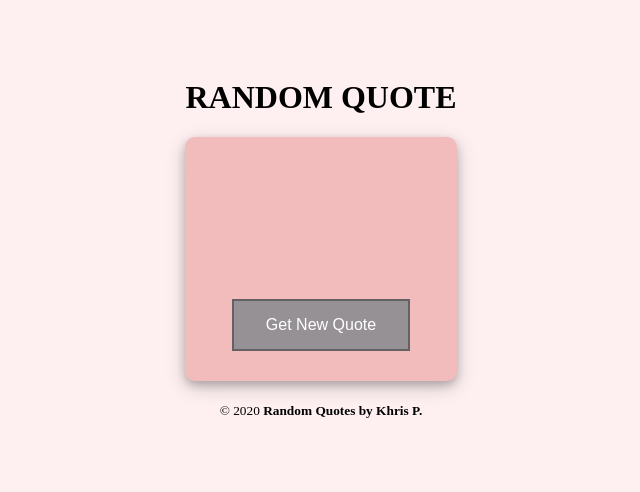
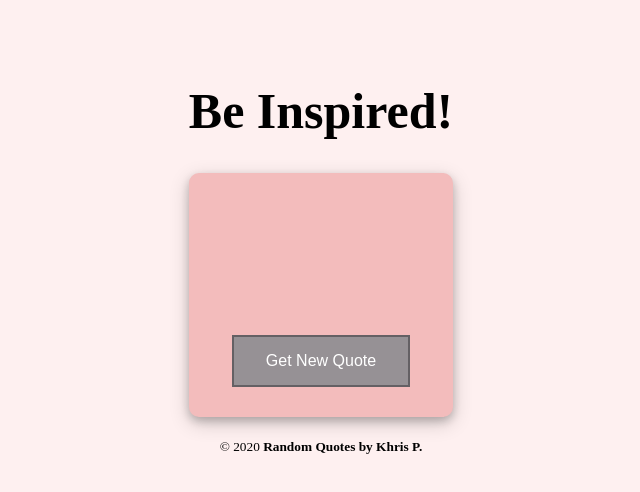
Before and after one commit to khris22/random-quote, a plain HTML site: page index.html in a window 1280 px wide. Shown: the whole page, without its empty margins (319-959 px from the left). Drawn offline with Linux system fonts and the light colour scheme; no server answers.

Commit message:
edited header

```diff
--- a/index.html
+++ b/index.html
@@ -16,7 +16,7 @@
   <body>
     <!-- Main Container -->
     <div>
-      <h1 class="header1">RANDOM QUOTE</h1>
+      <h1 class="header1">Be Inspired!</h1>
       <!-- Quote Card -->
       <div id="quote-container">
         <div id="quote-content">
--- a/styles/style.css
+++ b/styles/style.css
@@ -50,6 +50,7 @@ body {
 .header1 {
   /* align-items: center; */
   text-align: center;
+  font-size: 50px;
 }
 
 footer {
```
